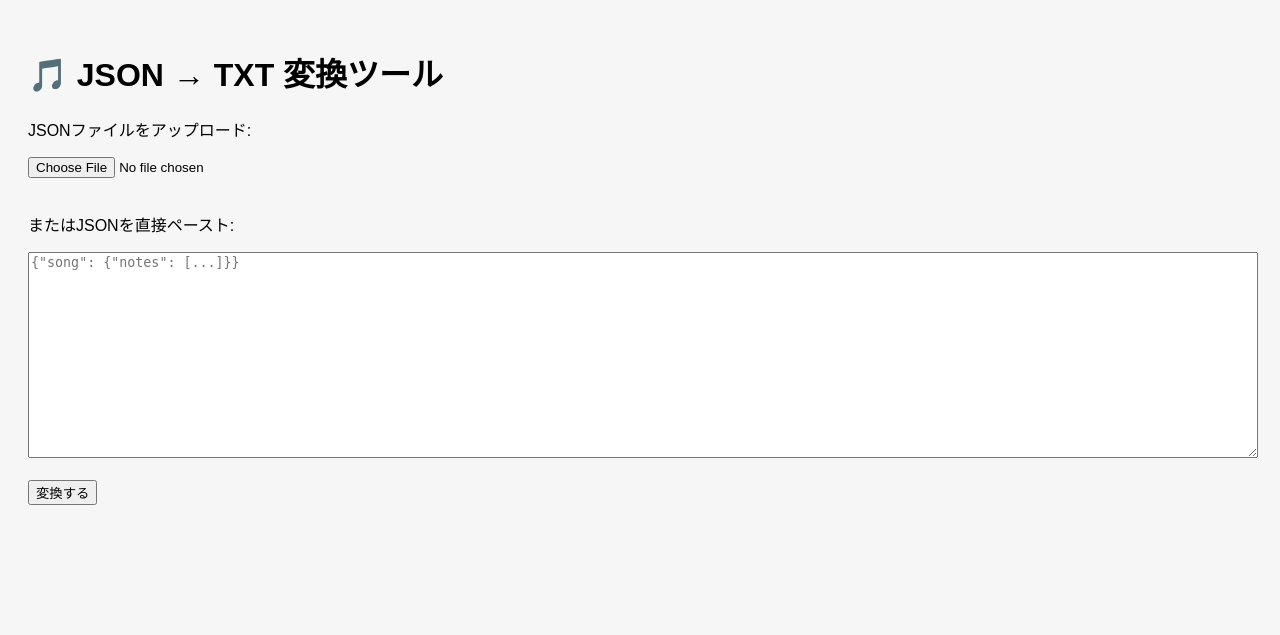
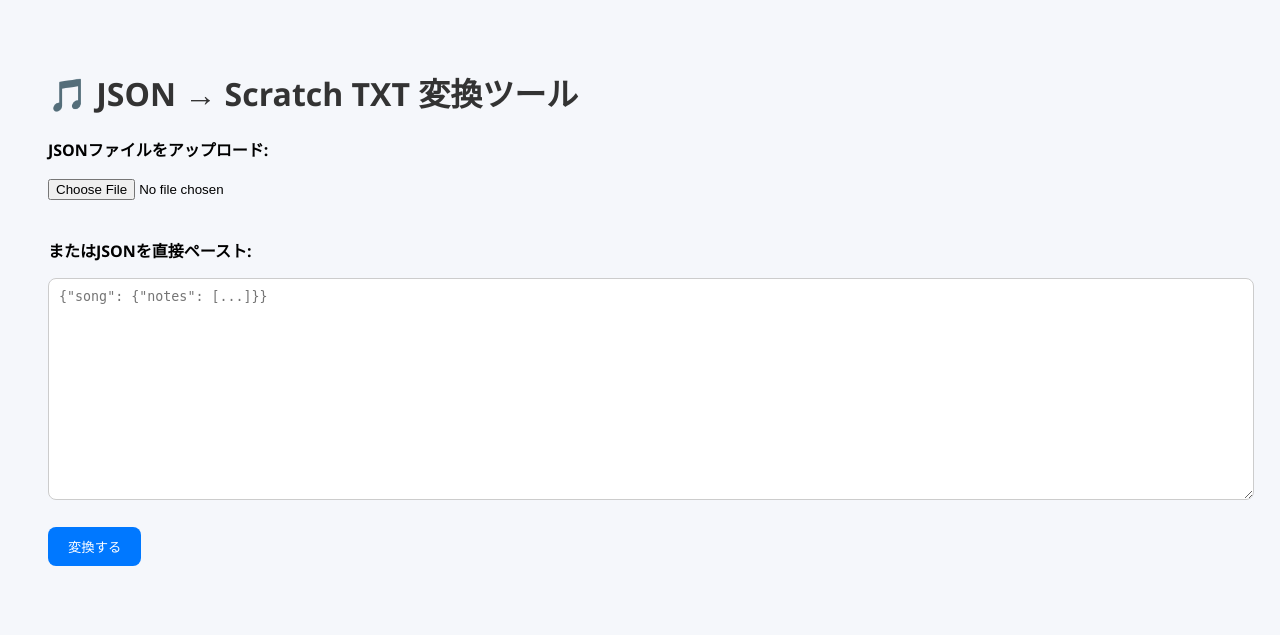
Before and after one commit to Ryouse1/Fnf-note-converter, a Flask app: page / in a window 1280 px wide. Shown: the top 635 px of the page. Run offline with Flask 3, Linux system fonts and the light colour scheme.

Commit message:
Update index.html

```diff
--- a/templates/index.html
+++ b/templates/index.html
@@ -2,20 +2,54 @@
 <html lang="ja">
 <head>
     <meta charset="UTF-8">
-    <title>FNF JSON → TXT 変換ツール</title>
+    <title>FNF JSON → Scratch TXT 変換ツール</title>
     <style>
-        body { font-family: sans-serif; padding: 20px; background: #f6f6f6; }
-        textarea { width: 100%; height: 200px; }
-        .result { margin-top: 20px; white-space: pre; background: #fff; padding: 10px; border-radius: 8px; }
+        body {
+            font-family: "Segoe UI", sans-serif;
+            background: #f5f7fb;
+            padding: 40px;
+        }
+        h1 { color: #333; }
+        form { margin-bottom: 30px; }
+        textarea {
+            width: 100%;
+            height: 200px;
+            border: 1px solid #ccc;
+            border-radius: 8px;
+            padding: 10px;
+            font-family: monospace;
+        }
+        .result {
+            background: white;
+            border-radius: 8px;
+            padding: 15px;
+            white-space: pre-wrap;
+            border: 1px solid #ddd;
+            margin-top: 20px;
+        }
+        button {
+            background: #0078ff;
+            color: white;
+            padding: 10px 20px;
+            border: none;
+            border-radius: 8px;
+            cursor: pointer;
+        }
+        button:hover {
+            background: #005ecc;
+        }
     </style>
 </head>
 <body>
-    <h1>🎵 JSON → TXT 変換ツール</h1>
+    <h1>🎵 JSON → Scratch TXT 変換ツール</h1>
+
     <form method="POST" enctype="multipart/form-data">
-        <p>JSONファイルをアップロード:</p>
+        <p><b>JSONファイルをアップロード:</b></p>
         <input type="file" name="json_file"><br><br>
-        <p>またはJSONを直接ペースト:</p>
+
+        <p><b>またはJSONを直接ペースト:</b></p>
         <textarea name="json_text" placeholder='{"song": {"notes": [...]}}'></textarea><br><br>
+
         <button type="submit">変換する</button>
     </form>
 
```
